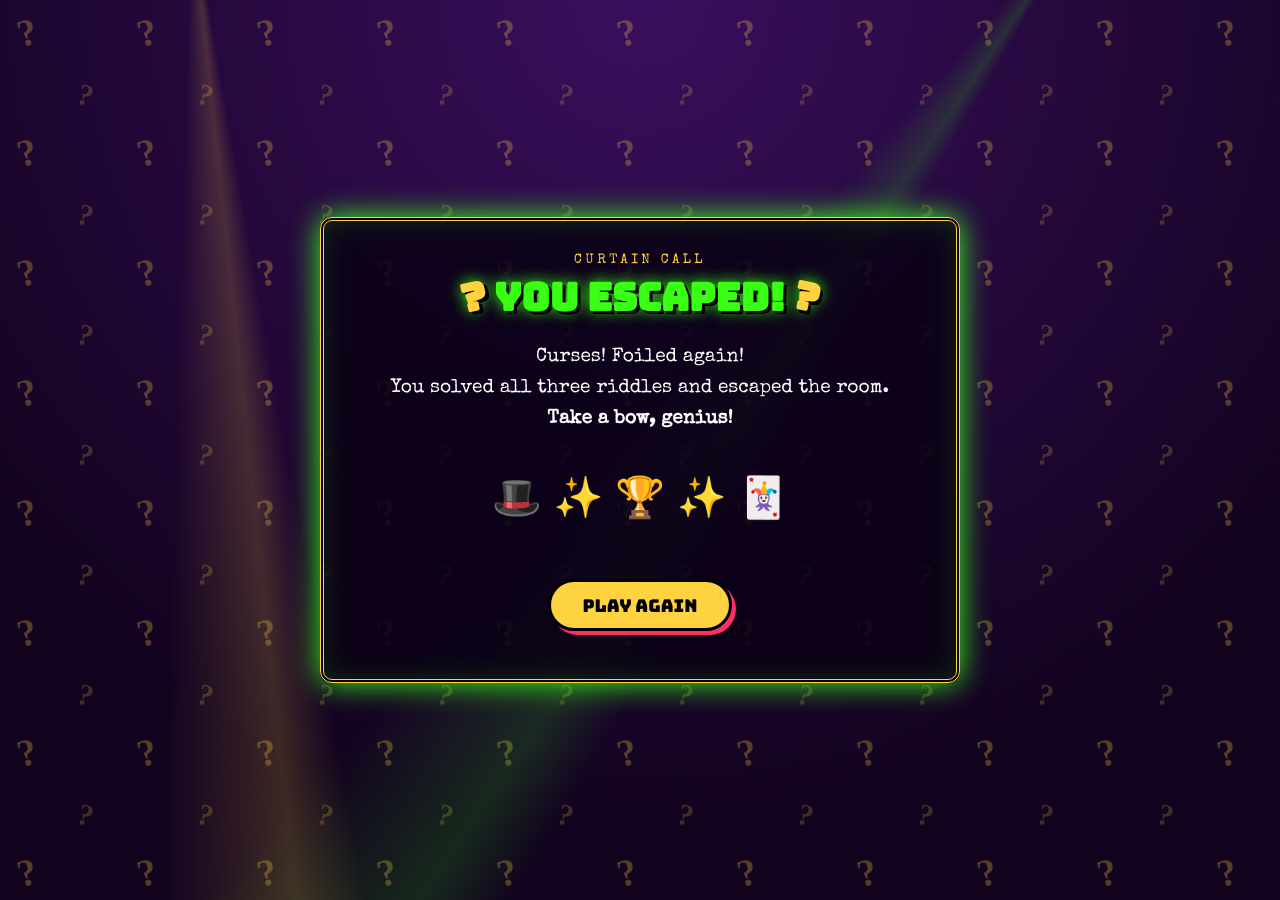
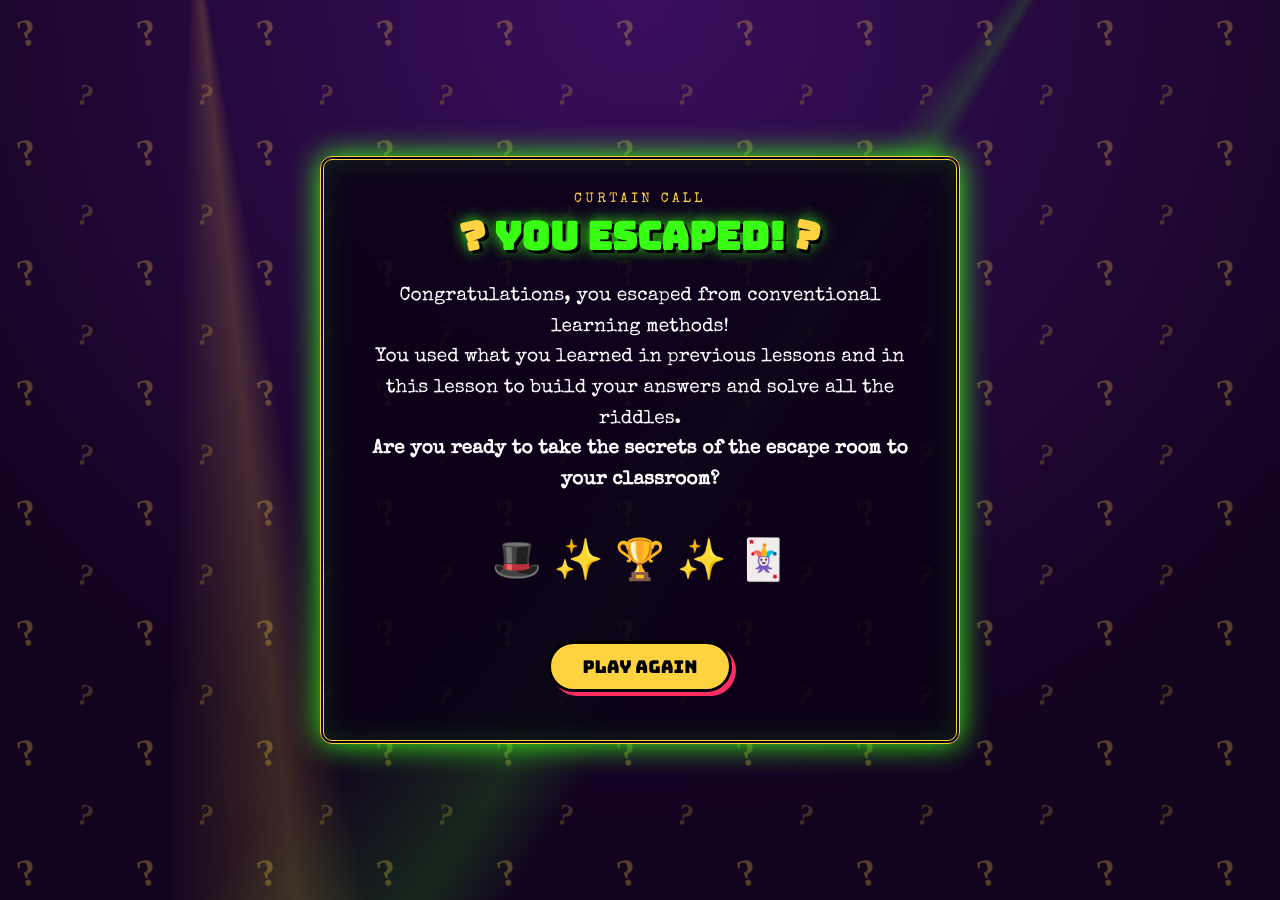
Before and after one commit to justinHCI/FFA-escape, a Jekyll site: the page built from escaped.html, in a window 1280 px wide. Built offline with Jekyll 4.4.1, drawn with Linux system fonts in a browser that asks for light colours.

Commit message:
style edits

```diff
--- a/assets/css/style.css
+++ b/assets/css/style.css
@@ -32,7 +32,7 @@ body {
 
 .stage {
   position: relative;
-  width: min(640px, 92vw);
+  width: min(640px);
   margin: 2rem 0;
   padding: 2rem;
   text-align: center;
--- a/assets/js/escape.js
+++ b/assets/js/escape.js
@@ -33,7 +33,7 @@ document.querySelectorAll("form.puzzle").forEach(function (form) {
       setTimeout(function () { window.location.href = form.dataset.next; }, 800);
     } else {
       message.className = "message fail";
-      message.textContent = "Wrong! Mwahahaha! Try again, if you dare.";
+      message.textContent = "Wrong! You'll never escape! Try again, if you dare.";
       form.classList.remove("shake");
       void form.offsetWidth;
       form.classList.add("shake");
--- a/escaped.html
+++ b/escaped.html
@@ -6,9 +6,9 @@ progress: "Curtain Call"
 permalink: /escaped/
 ---
 <p class="riddle">
-  Curses! Foiled again!<br>
-  You solved all three riddles and escaped the room.<br>
-  <strong>Take a bow, genius!</strong>
+  Congratulations, you escaped from conventional learning methods!<br>
+  You used what you learned in previous lessons and in this lesson to build your answers and solve all the riddles.<br>
+  <strong>Are you ready to take the secrets of the escape room to your classroom?</strong>
 </p>
 <p class="trophy" aria-hidden="true">🎩 ✨ 🏆 ✨ 🃏</p>
 <p><a class="button" href="{{ '/' | relative_url }}">Play again</a></p>
--- a/riddle-3.html
+++ b/riddle-3.html
@@ -6,8 +6,9 @@ progress: "Riddle 3 of 3"
 permalink: /riddle-3/
 ---
 <p class="riddle">
-  Impressive... but can you handle pay attention to a new presentation?<br>
+  Impressive... but can you handle paying attention to a new presentation?<br>
   To solve the final riddle, you must watch Justin's presentation, and look for the secret codeword.<br>
+  If you made it this far, let Justin know by secretly giving a thumbs up. Try to keep the signal a secret from your classmates! <br
   <em>What am I?</em>
 </p>
 
```
